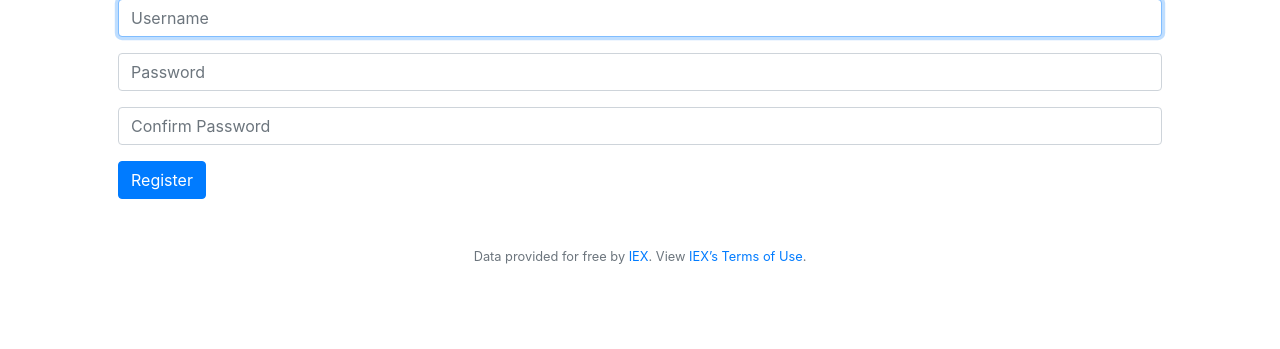
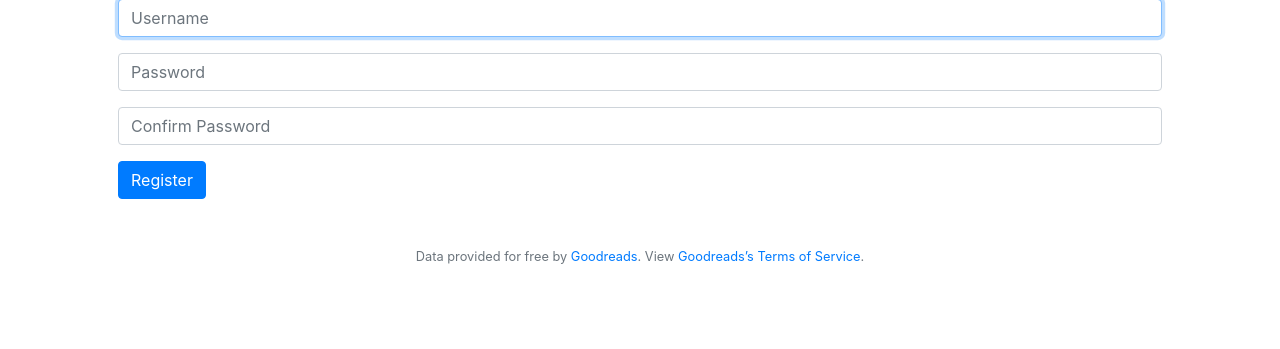
Before and after one commit to alecoad/project1-books, a Flask app: page /register in a window 1280 px wide. Shown: the part 115-464 px from the top of the page. Run offline with Flask 2, Linux system fonts and the light colour scheme; some libraries are stand-ins or nearby versions.

Commit message:
Changed footer to link to goodreads

```diff
--- a/templates/layout.html
+++ b/templates/layout.html
@@ -50,7 +50,7 @@
         </main>
 
         <footer class="small text-center text-muted">
-            Data provided for free by <a href="https://iextrading.com/developer">IEX</a>. View <a href="https://iextrading.com/api-exhibit-a/">IEX’s Terms of Use</a>.
+            Data provided for free by <a href="https://www.goodreads.com/">Goodreads</a>. View <a href="https://www.goodreads.com/api/terms">Goodreads’s Terms of Service</a>.
         </footer>
 
     </body>
```
